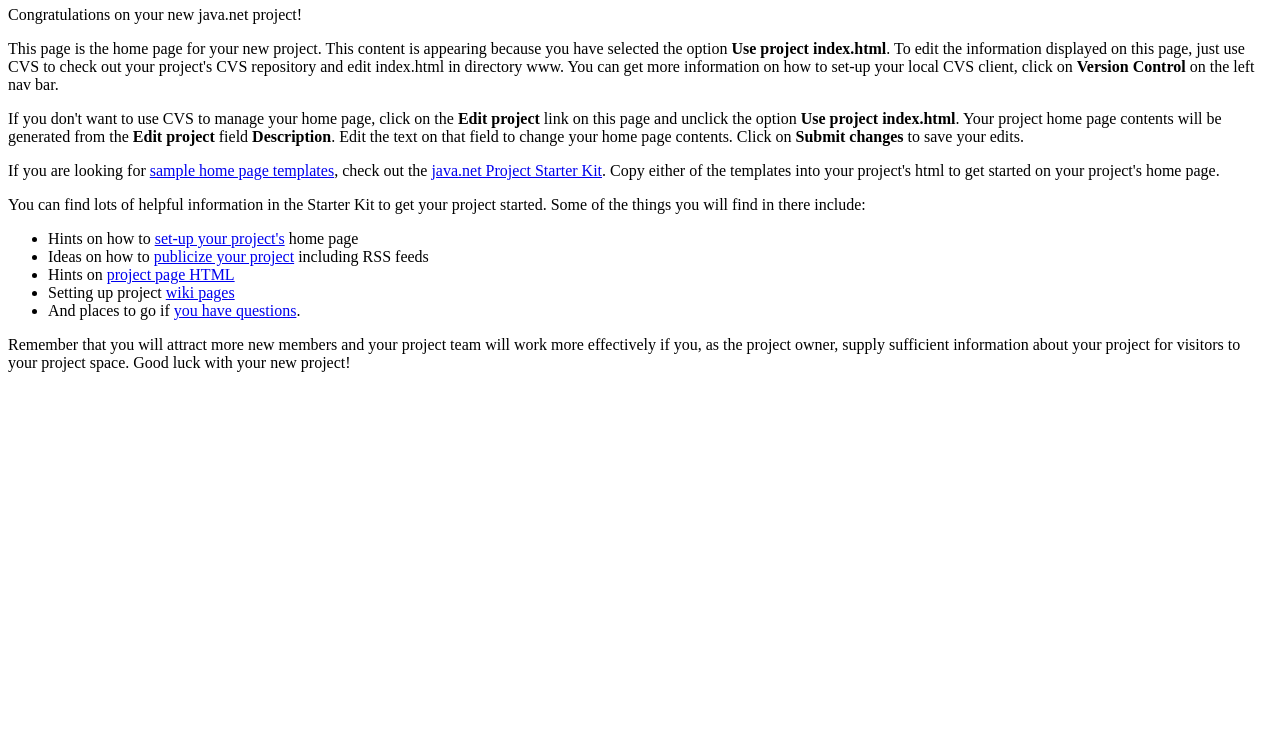
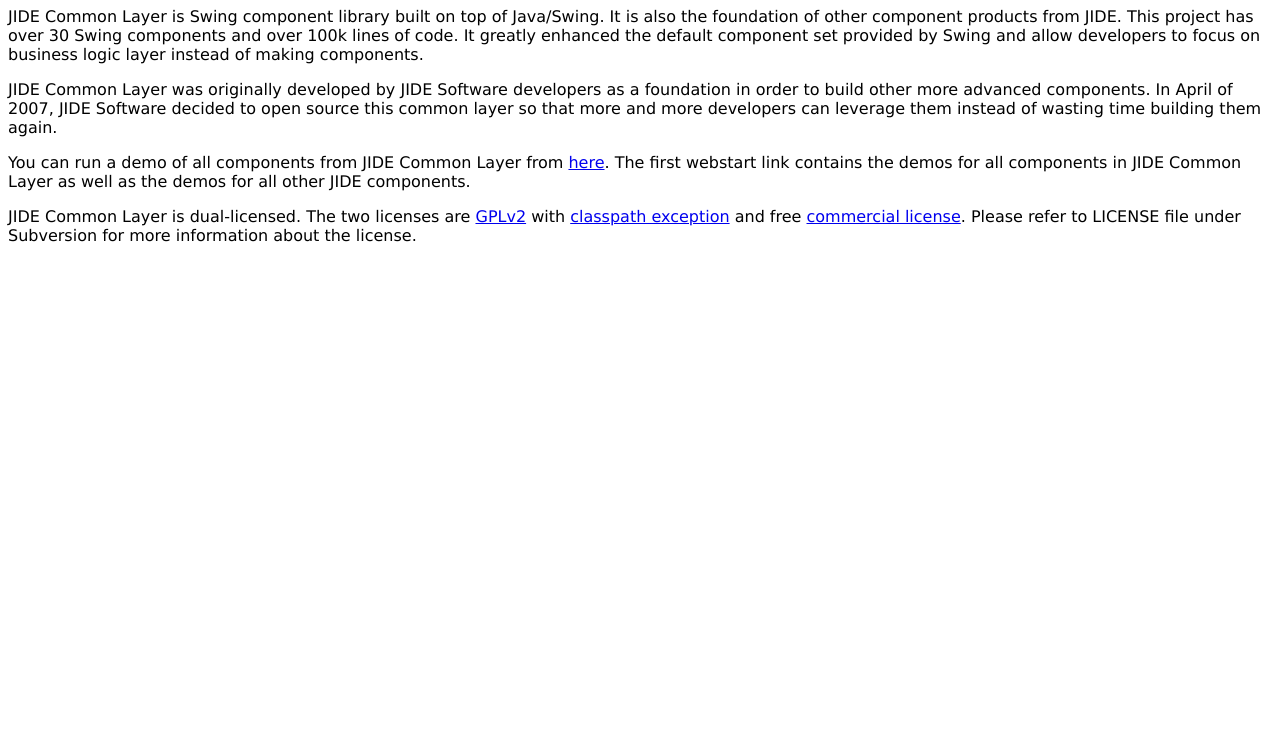
Before and after one commit to jidesoft/jide-oss, a plain HTML site: page www/index.html in a window 1280 px wide. Shown: the part 60-800 px from the top of the page. Drawn offline with Linux system fonts and the light colour scheme.

```diff
--- a/www/index.html
+++ b/www/index.html
@@ -5,40 +5,26 @@
 </head>
 
 <body bgcolor="#FFFFFF" text="#000000">
-<h1>Default project home page </h1>
-<p>Congratulations on your new java.net project! </p>
-<p>This page is the home page for your new project. This content is appearing
-  because you have selected the option <b>Use project index.html</b>. To edit
-  the information displayed on this page, just use CVS to check out your project's
-  CVS repository and edit index.html in directory www. You can get more information
-  on how to set-up your local CVS client, click on <b>Version Control</b> on the
-  left nav bar. </p>
-<p>If you don't want to use CVS to manage your home page, click on the <b>Edit
-  project</b> link on this page and unclick the option <b>Use project index.html</b>.
-  Your project home page contents will be generated from the <b>Edit project</b>
-  field <b>Description</b>. Edit the text on that field to change your home page
-  contents. Click on <b>Submit changes</b> to save your edits. </p>
-<p>If you are looking for <a href="https://java-net.dev.java.net/ProjectPages.html#templates">sample
-  home page templates</a>, check out the <a href="https://java-net.dev.java.net/ProjectPages.html">java.net
-  Project Starter Kit</a>. Copy either of the templates into your project's html
-  to get started on your project's home page. </p>
-<p>You can find lots of helpful information in the Starter Kit to get your project
-  started. Some of the things you will find in there include:</p>
-<ul>
-  <li>Hints on how to <a href="https://java-net.dev.java.net/ProjectPages.html#pages">set-up
-    your project's</a> home page</li>
-  <li>Ideas on how to <a href="https://java-net.dev.java.net/ProjectPages.html#publicity">publicize
-    your project</a> including RSS feeds</li>
-  <li>Hints on <a href="https://java-net.dev.java.net/pagedesign.html">project
-    page HTML</a></li>
-  <li>Setting up project <a href="https://java-net.dev.java.net/ProjectPages.html#wiki">wiki
-    pages</a></li>
-  <li>And places to go if <a href="https://java-net.dev.java.net/ProjectPages.html#feedback">you
-    have questions</a>.</li>
-</ul>
-<p>Remember that you will attract more new members and your project team will
-  work more effectively if you, as the project owner, supply sufficient information
-  about your project for visitors to your project space. Good luck with your new
-  project! </p>
+<h1><font face="Verdana">JIDE Common Layer </font> </h1>
+<p><font face="Verdana">JIDE Common Layer is Swing component library built on
+top of Java/Swing. It is also the foundation of other component products from
+JIDE. This project has over 30 Swing components and over 100k lines of code. It
+greatly enhanced the default component set provided by Swing and allow
+developers to focus on business logic layer instead of making components.</font></p>
+<p><font face="Verdana">JIDE Common Layer was originally developed by JIDE
+Software developers as a foundation in order to build other more advanced
+components. In April of 2007, JIDE Software decided to open source this common
+layer so that more and more developers can leverage them instead of wasting time
+building them again. </font> </p>
+<p><font face="Verdana">You can run a demo of all components from JIDE Common
+Layer from <a href="http://www.jidesoft.com/products/download.htm">here</a>. The
+first webstart link contains the demos for all components in JIDE Common Layer
+as well as the demos for all other JIDE components.</font></p>
+<p align="left"><font face="Verdana">JIDE Common Layer is dual-licensed. The two
+licenses are <a href="http://www.gnu.org/licenses/gpl.txt">GPLv2</a> with
+<a href="http://www.gnu.org/software/classpath/license.html">classpath exception</a>
+and free <a href="http://www.jidesoft.com/purchase/EULA.htm">commercial license</a>.
+Please refer to LICENSE file under Subversion for more information about the
+license.</font></p>
 </body>
 </html>
```
Also changed, not shown: 2 other files.
